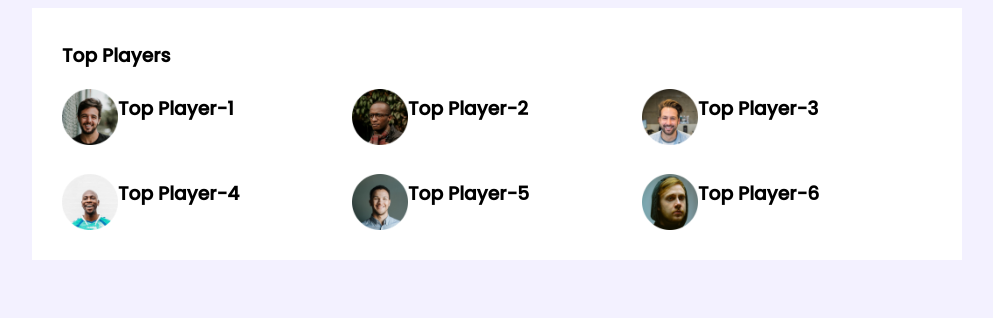
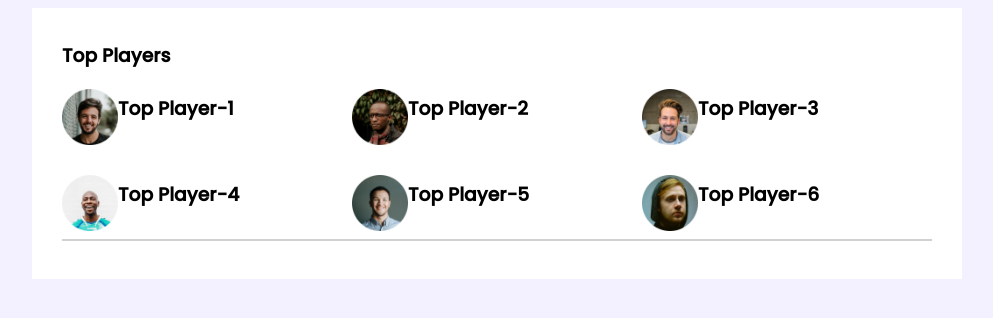
Before and after one commit to CsdSreekanta/Leader-Board, a plain HTML site: page index.html in a window 1280 px wide. Shown: the whole page, without its empty margins (143-1136 px from the left). Drawn offline with Linux system fonts and the light colour scheme.

Commit message:
top players added

```diff
--- a/index.html
+++ b/index.html
@@ -45,6 +45,7 @@
                     </div>
                 </div>
             </div>
+            <hr>
         </section>
     </main>
 </body>
--- a/styles/style.css
+++ b/styles/style.css
@@ -14,11 +14,17 @@ main{
     width: 870px;
     padding: 30px;
 }
+hr{
+  border: 1px solid #D1D1D1;
+  margin: top 29px;
+}
+
+
+/* top players style */
 .section-title{
-    color: #562EFF;
-    font-size: 24px;
+  color: #562EFF;
+  font-size: 24px;
 }
-/* top players style */
 .Player-name{
     margin-top: 3px;
 }
@@ -26,7 +32,7 @@ main{
 .players {
   display: grid;
   grid-template-columns: repeat(3, 1fr);
-  grid-row-gap: 29px;
+  grid-row-gap: 30px;
 }
 .player {
   display: flex;
@@ -36,6 +42,7 @@ main{
   height: 56px;
   width: 56px;
 }
+
 .player-name{
     color: #000000;
     font-size: 18px;
```
